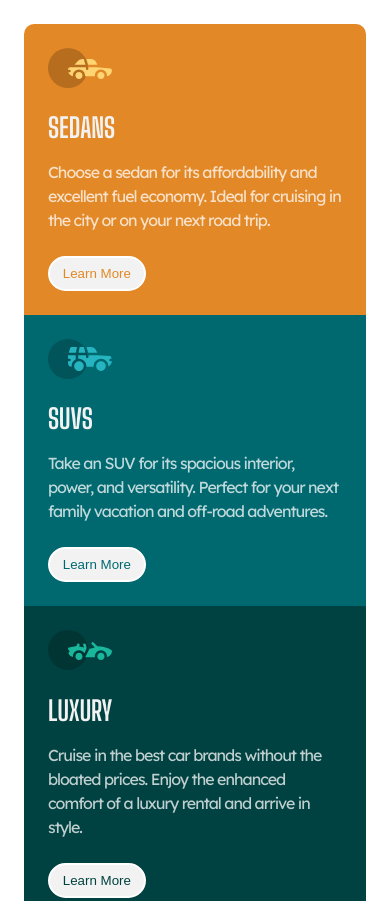
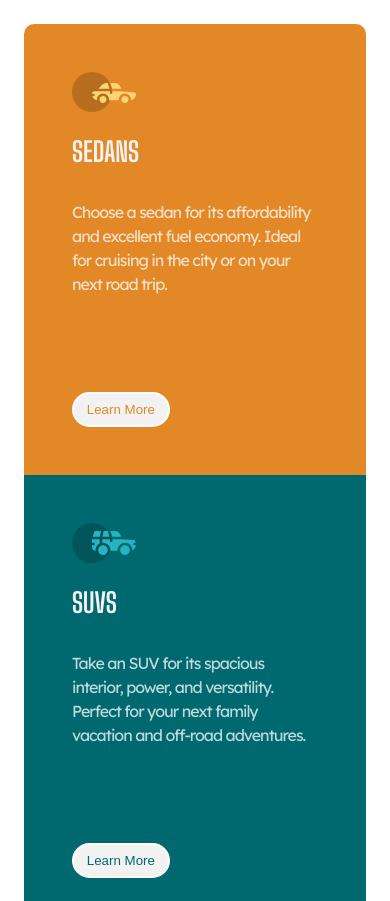
Before and after one commit to Samadeen/3-column-preview-card-component-main, a plain HTML site: page index.html in a window 390 px wide. Shown: the top 901 px of the page. Drawn offline with Linux system fonts and the light colour scheme.

Commit message:
Adjustment for Mobile view

```diff
--- a/styles.css
+++ b/styles.css
@@ -117,10 +117,36 @@ p {
   }
 
   .card {
-    padding: 45px;
+    padding: 3rem;
+  }
+
+  .card h3 {
+    margin-bottom: 3rem;
   }
 
   .card p {
-    margin-bottom: 80px;
+    margin-bottom: 7rem;
   }
 }
+
+@media (max-width: 400px) {
+  .container {
+    display: flex;
+    align-items: center;
+    justify-content: center;
+    flex-direction: column;
+    padding: 1.5rem;
+  }
+
+  .card {
+    padding: 3rem;
+  }
+
+  .card h3 {
+    margin-bottom: 2rem;
+  }
+
+  .card p {
+    margin-bottom: 5rem;
+  }
+}
```
